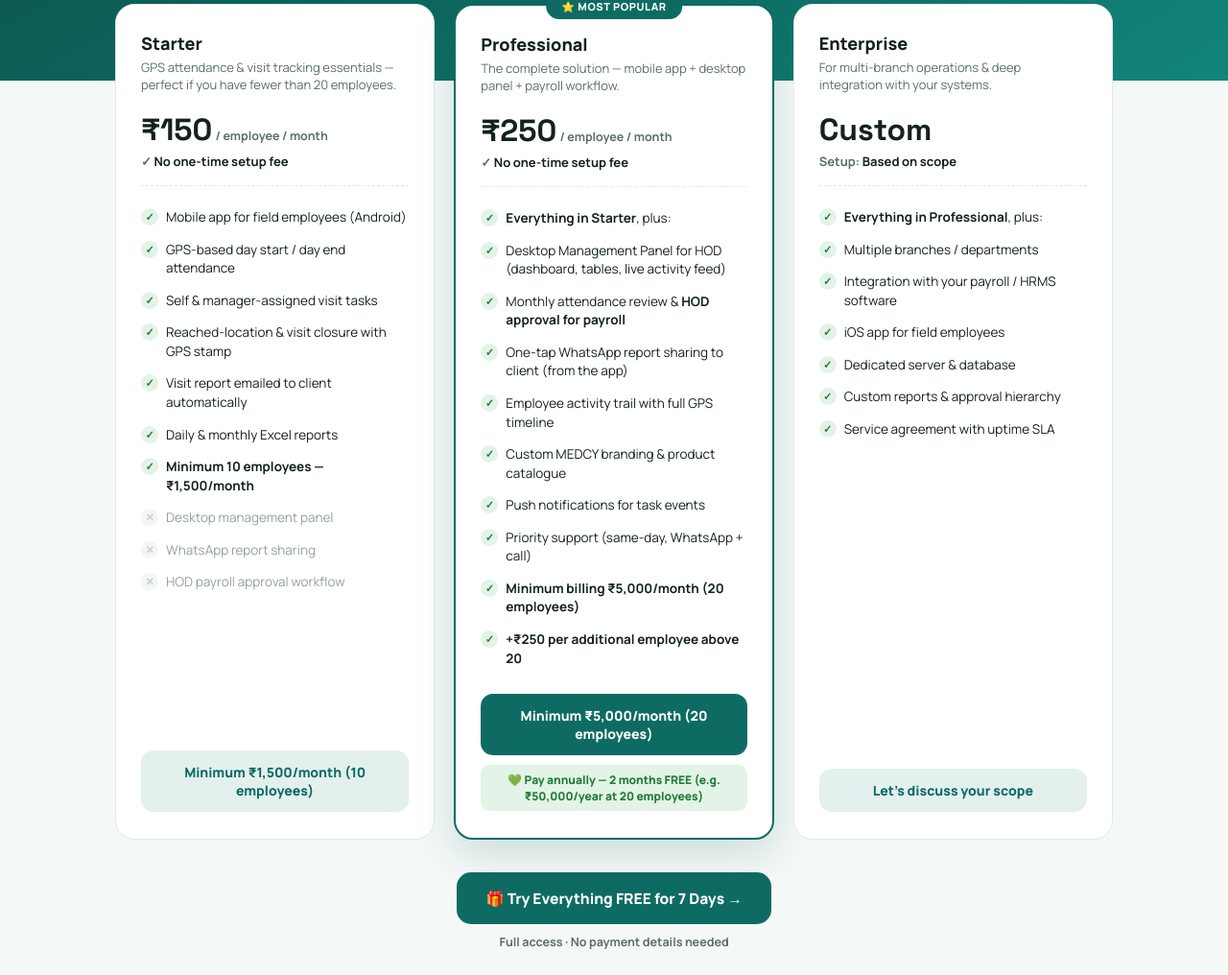
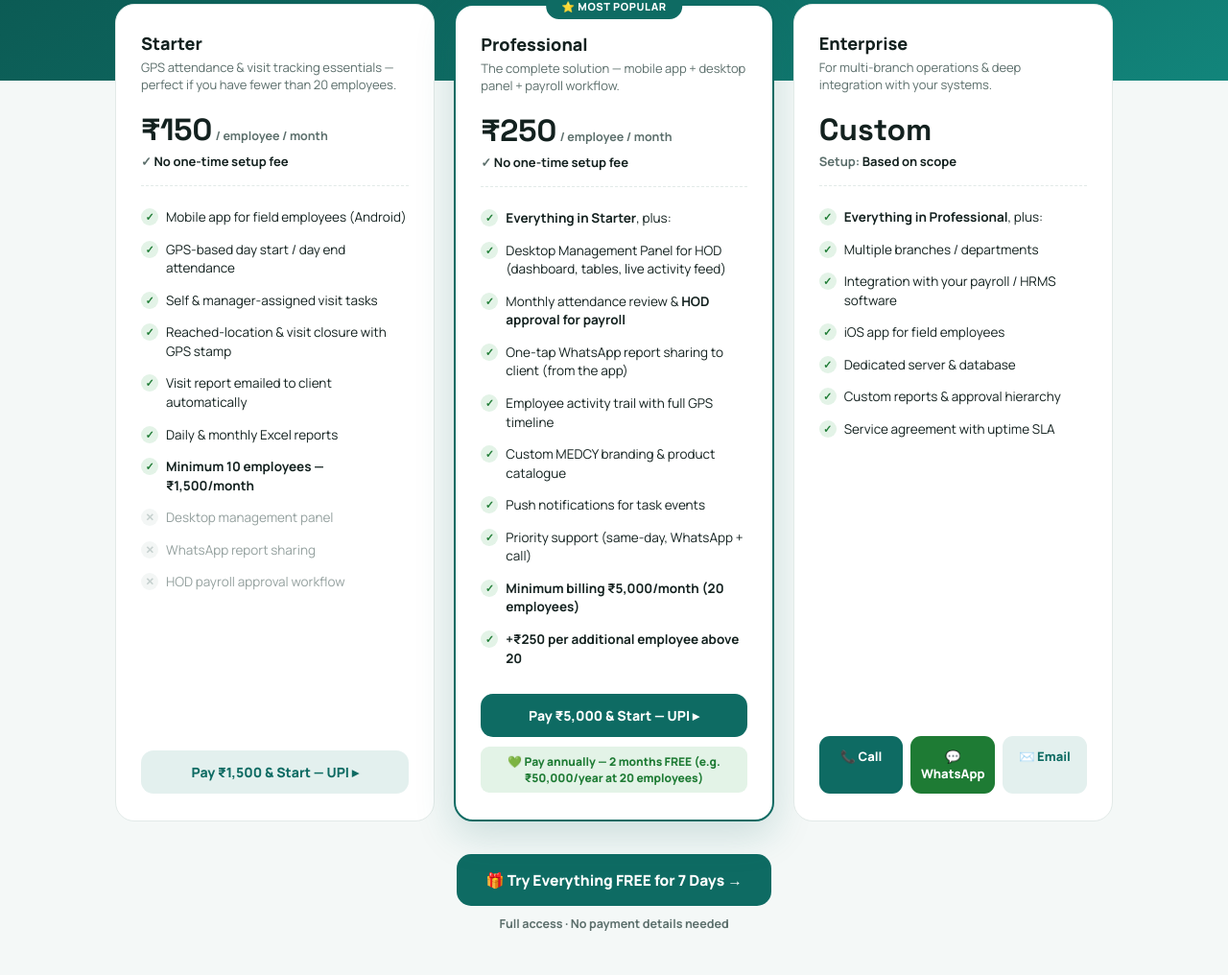
Before and after one commit to srisomesh-ai/hamarastaff, a PHP site: page /pricing.html in a window 1280 px wide. Shown: the part 298-1314 px from the top of the page at 96% size. Run offline with PHP 8.4, Linux system fonts and the light colour scheme.

Commit message:
Pricing: working UPI pay buttons (₹1500/₹5000 prefilled, allpayments8985@ybl, HAMARA STAFF) with QR modal; Enterprise call/WhatsApp/email buttons; UPI consolidated everywhere

```diff
--- a/api/drip.php
+++ b/api/drip.php
@@ -85,7 +85,7 @@ function drip_email($stage, $name, $CODE, $code, $ends) {
     "Your trial ended — but your data is 100% safe, $name",
     "<p>Hi $name team,</p>
      <p>Your portal is <b>paused, not deleted</b>. Every employee, attendance record and visit report is waiting exactly as you left it.</p>
-     <p>Reactivate anytime: pay via UPI to <b>Hamara Staff</b> (<b>srisomeshidfc@ybl</b>), send the screenshot with code <b>$CODE</b> to this email, and you're live again the same day.</p>",
+     <p>Reactivate anytime: pay via UPI to <b>Hamara Staff</b> (<b>allpayments8985@ybl</b>), send the screenshot with code <b>$CODE</b> to this email, and you're live again the same day.</p>",
     "View Plans", "https://hamarastaff.com/pricing.html"];
   case 8: return [
     "Is price the concern? Start with just \u{20B9}1,500/month",
--- a/portal/admin.php
+++ b/portal/admin.php
@@ -23,7 +23,7 @@ if (PLAN === 'starter') {
 <title><?= $CN ?> — Management Panel</title>
 <script src="https://cdnjs.cloudflare.com/ajax/libs/xlsx/0.18.5/xlsx.full.min.js"></script>
 <script src="https://cdnjs.cloudflare.com/ajax/libs/qrcodejs/1.0.0/qrcode.min.js"></script>
-<script>const HS_PLAN='<?= PLAN ?>';const HS_TRIAL_DAYS=<?= (int)TRIAL_DAYS_LEFT ?>;const HS_CODE='<?= CODE ?>';const HS_ENDS='<?= PLAN_ENDS !== '' ? date('d M Y', strtotime(PLAN_ENDS)) : '' ?>';const HS_SUB_DAYS=<?= PLAN_ENDS !== '' ? (int)SUB_DAYS_LEFT : -1 ?>;const HS_UPI='srisomeshidfc@ybl';const HS_PAYEE='Hamara Staff';</script>
+<script>const HS_PLAN='<?= PLAN ?>';const HS_TRIAL_DAYS=<?= (int)TRIAL_DAYS_LEFT ?>;const HS_CODE='<?= CODE ?>';const HS_ENDS='<?= PLAN_ENDS !== '' ? date('d M Y', strtotime(PLAN_ENDS)) : '' ?>';const HS_SUB_DAYS=<?= PLAN_ENDS !== '' ? (int)SUB_DAYS_LEFT : -1 ?>;const HS_UPI='allpayments8985@ybl';const HS_PAYEE='HAMARA STAFF';</script>
 <link rel="icon" type="image/png" href="/assets/favicon.png?v=2">
 <link rel="preconnect" href="https://fonts.googleapis.com">
 <link href="https://fonts.googleapis.com/css2?family=Manrope:wght@400;500;600;700;800&family=Space+Grotesk:wght@500;600;700&display=swap" rel="stylesheet">
--- a/portal/boot.php
+++ b/portal/boot.php
@@ -53,7 +53,7 @@ function sub_lock_page($cn) {
     .'<div style="font-size:44px">&#128179;</div>'
     .'<h2 style="margin:14px 0 8px;color:#13211F">Your plan has expired</h2>'
     .'<p style="color:#5B6E6B;line-height:1.65;font-size:14.5px">The subscription for <b>'.$cn.'</b> ended on <b>'.date('d M Y', strtotime(PLAN_ENDS)).'</b>. Your data is completely safe &mdash; renew to continue exactly where you left off.</p>'
-    .'<div style="background:#F4F8F7;border-radius:14px;padding:16px;margin-top:14px;font-size:13.5px;color:#13211F;line-height:1.8">Pay via UPI to <b>Hamara Staff</b><br><span style="font-family:monospace;font-weight:700">srisomeshidfc@ybl</span><br><span style="color:#5B6E6B;font-size:12.5px">Then send the screenshot with your portal code to info@hamarastaff.com &mdash; renewed the same day.</span></div>'
+    .'<div style="background:#F4F8F7;border-radius:14px;padding:16px;margin-top:14px;font-size:13.5px;color:#13211F;line-height:1.8">Pay via UPI to <b>Hamara Staff</b><br><span style="font-family:monospace;font-weight:700">allpayments8985@ybl</span><br><span style="color:#5B6E6B;font-size:12.5px">Then send the screenshot with your portal code to info@hamarastaff.com &mdash; renewed the same day.</span></div>'
     .'<a href="mailto:info@hamarastaff.com?subject=Renew my HamaraStaff plan ('.strtoupper(CODE).')" style="display:inline-block;margin:16px 6px 0;background:#0E6B63;color:#fff;padding:13px 22px;border-radius:12px;text-decoration:none;font-weight:700">&#9993; Email Payment Proof</a>'
     .'</div></body></html>';
   exit;
--- a/pricing.html
+++ b/pricing.html
@@ -100,7 +100,7 @@ td.r{text-align:right;font-family:'Space Grotesk';font-weight:600;white-space:no
         <li class="no">WhatsApp report sharing</li>
         <li class="no">HOD payroll approval workflow</li>
       </ul>
-      <div class="cta">Minimum ₹1,500/month (10 employees)</div>
+      <div class="cta" style="cursor:pointer" onclick="payUPI(1500,'Starter')">Pay ₹1,500 &amp; Start — UPI ▸</div>
     </div>
 
     <div class="plan reco">
@@ -121,7 +121,7 @@ td.r{text-align:right;font-family:'Space Grotesk';font-weight:600;white-space:no
         <li><b>Minimum billing ₹5,000/month (20 employees)</b></li>
         <li><b>+₹250 per additional employee above 20</b></li>
       </ul>
-      <div class="cta">Minimum ₹5,000/month (20 employees)</div>
+      <div class="cta" style="cursor:pointer" onclick="payUPI(5000,'Professional')">Pay ₹5,000 &amp; Start — UPI ▸</div>
       <div class="annual">💚 Pay annually — 2 months FREE (e.g. ₹50,000/year at 20 employees)</div>
     </div>
 
@@ -139,7 +139,11 @@ td.r{text-align:right;font-family:'Space Grotesk';font-weight:600;white-space:no
         <li>Custom reports & approval hierarchy</li>
         <li>Service agreement with uptime SLA</li>
       </ul>
-      <div class="cta">Let's discuss your scope</div>
+      <div class="cta" style="display:flex;gap:8px;justify-content:center;background:none;padding:0">
+ <a href="tel:+919346220090" style="flex:1;background:var(--teal);color:#fff;border-radius:11px;padding:12px 6px;text-decoration:none;font-weight:800;font-size:13px">📞 Call</a>
+ <a href="https://wa.me/919346220090?text=Hi%2C%20I%20want%20to%20discuss%20the%20Enterprise%20plan%20of%20HamaraStaff" target="_blank" style="flex:1;background:#1E7B34;color:#fff;border-radius:11px;padding:12px 6px;text-decoration:none;font-weight:800;font-size:13px">💬 WhatsApp</a>
+ <a href="mailto:info@hamarastaff.com?subject=Enterprise plan discussion" style="flex:1;background:var(--teal-soft);color:var(--teal);border-radius:11px;padding:12px 6px;text-decoration:none;font-weight:800;font-size:13px">✉️ Email</a>
+</div>
     </div>
   </div>
 
@@ -180,5 +184,30 @@ td.r{text-align:right;font-family:'Space Grotesk';font-weight:600;white-space:no
     📞 Contact: Someswara · +91 93462 20090 · ✉️ info@hamarastaff.com · 🌐 hamarastaff.com
   </div>
 </div>
+
+<div id="payOverlay" style="display:none;position:fixed;inset:0;background:rgba(10,25,23,.55);z-index:99;align-items:center;justify-content:center;padding:18px" onclick="if(event.target===this)this.style.display='none'">
+ <div style="background:#fff;border-radius:20px;padding:26px;max-width:360px;width:100%;text-align:center;font-family:'Manrope',sans-serif">
+  <b id="payTitle" style="font-size:17px"></b>
+  <div style="font-size:12px;font-weight:800;color:var(--sub);letter-spacing:.5px;margin:14px 0 10px">SCAN WITH ANY UPI APP</div>
+  <div id="payQr" style="display:flex;justify-content:center;background:#F6FAF9;border-radius:14px;padding:14px"></div>
+  <div style="margin-top:12px;font-size:14.5px;font-weight:800">Paying to: <span style="color:var(--teal)">HAMARA STAFF</span></div>
+  <div style="font-size:13px;color:var(--sub);margin-top:2px;font-family:monospace">allpayments8985@ybl
+   <button onclick="navigator.clipboard&&navigator.clipboard.writeText('allpayments8985@ybl').then(()=>this.textContent='Copied ✓')" style="cursor:pointer;font-size:11.5px;background:var(--teal-soft);color:var(--teal);border:none;border-radius:8px;padding:4px 9px;font-weight:800;margin-left:6px;font-family:'Manrope'">Copy</button>
+  </div>
+  <a id="payLink" href="#" style="display:block;margin-top:14px;background:var(--teal);color:#fff;padding:14px;border-radius:13px;text-decoration:none;font-weight:800;font-size:14.5px">📲 Pay via UPI App</a>
+  <p style="font-size:12px;color:var(--sub);line-height:1.6;margin-top:12px">After payment, send the screenshot with your company name to <b>info@hamarastaff.com</b> or WhatsApp <b>+91 93462 20090</b> — your portal is activated the same day.</p>
+ </div>
+</div>
+<script src="https://cdnjs.cloudflare.com/ajax/libs/qrcodejs/1.0.0/qrcode.min.js"></script>
+<script>
+function payUPI(amt,plan){
+ var link='upi://pay?pa=allpayments8985%40ybl&pn=HAMARA%20STAFF&am='+amt+'&cu=INR&tn='+encodeURIComponent('HamaraStaff '+plan+' plan');
+ document.getElementById('payTitle').textContent=plan+' Plan — ₹'+amt.toLocaleString('en-IN')+'/month';
+ document.getElementById('payLink').href=link;
+ var q=document.getElementById('payQr');q.innerHTML='';
+ try{new QRCode(q,{text:link,width:180,height:180})}catch(e){q.textContent='Use the UPI ID above'}
+ document.getElementById('payOverlay').style.display='flex';
+}
+</script>
 </body>
 </html>
```
